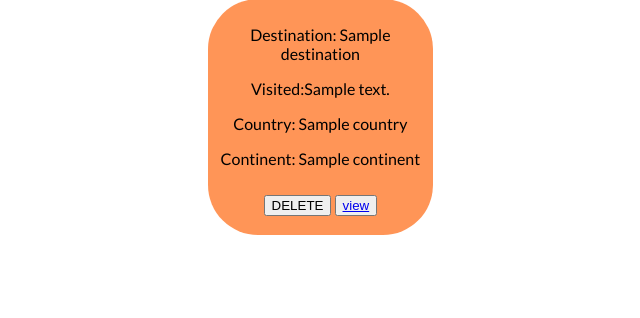
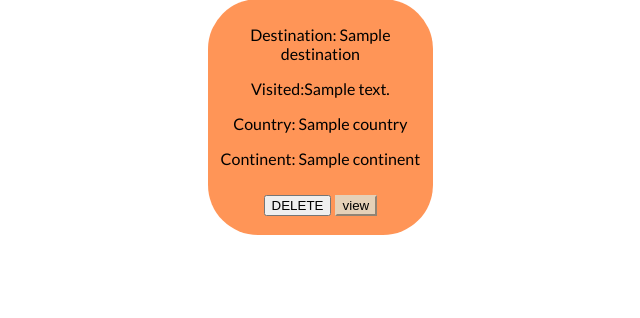
Before and after one commit to spencerT101/Bucket_List_Project_1, a Flask app: page /destinations in a window 1280 px wide. Shown: the part 482-800 px from the top of the page, without its empty margins (331-971 px from the left). Run offline with Flask 2, Linux system fonts and the light colour scheme; a database or web service that is not in the repository returns one stand-in record (values such as "Sample title"); some libraries are stand-ins or nearby versions.

Commit message:
view button colour added

```diff
--- a/project_start_code/static/style.css
+++ b/project_start_code/static/style.css
@@ -109,3 +109,13 @@ body{
 .entries{
     padding:10px;
 }
+.view_destin_button{
+    background-color: #e5d1b8;
+    border-color: #e5d1b8;
+
+}
+
+.view_destin_button a{
+    text-decoration: none;
+    color:black;
+}
--- a/project_start_code/templates/destinations/index.html
+++ b/project_start_code/templates/destinations/index.html
@@ -21,7 +21,7 @@
         <form class = "delete-list" action = "/destinations/{{bucket_list.id}}/delete" method = "post">
             <button class= "delete">DELETE</button>
 
-            <button><a href = "/destinations/{{bucket_list.id}}">view</a></button>
+            <button class ="view_destin_button"><a href = "/destinations/{{bucket_list.id}}">view</a></button>
             </form>
             <br>
         </div>
```
